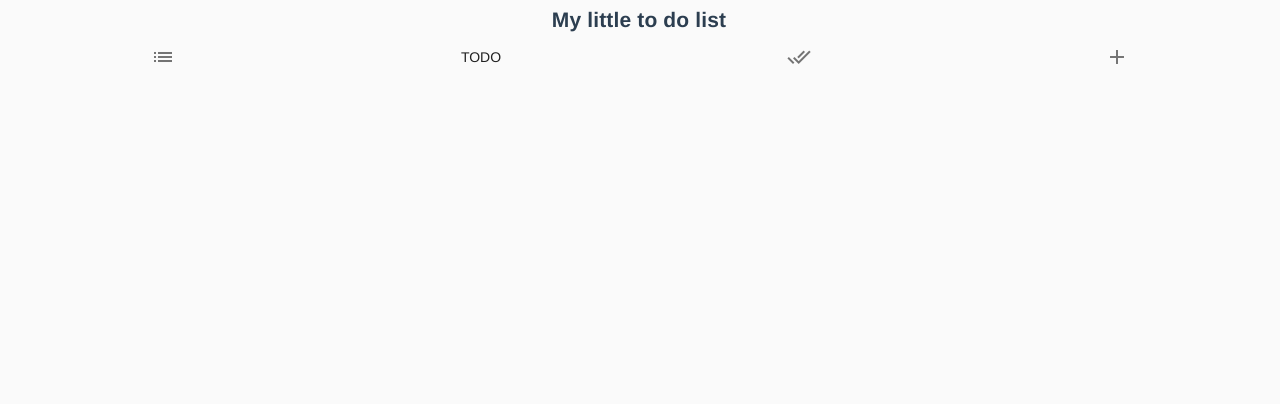
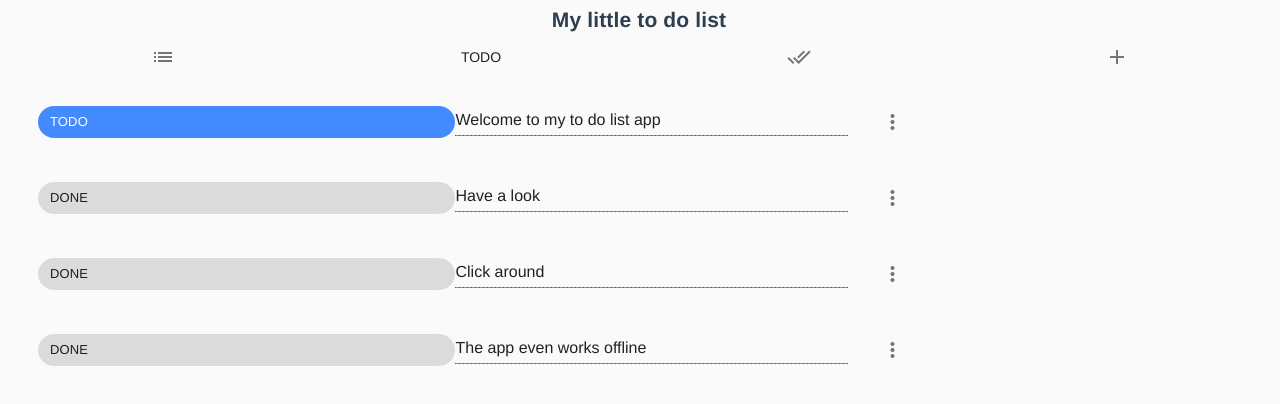
Before and after one commit to guylil/todo-list-vuejs, a Vue app: page / in a window 1280 px wide. Shown: the top 404 px of the page. Built offline with nearby package versions, Linux system fonts and the light colour scheme.

Commit message:
first time data added and formatting

```diff
--- a/src/components/TodoList.vue
+++ b/src/components/TodoList.vue
@@ -1,17 +1,30 @@
 <template>
   <div>
     <div class="filter-bar md-layout-nowrap">
-      <md-button class="md-layout-item md-xsmall-size-28 " @click="filterBy = 'all'"><md-icon>list</md-icon></md-button>
-      <md-button class="md-layout-item md-xsmall-size-28 " @click="filterBy = 'todo'">todo</md-button>
-      <md-button class="md-layout-item md-xsmall-size-28 " @click="filterBy = 'done'"><md-icon>done_all</md-icon></md-button>
-      <md-button class="md-layout-item md-xsmall-size-20 " @click="showNewTask=!showNewTask"><md-icon>add</md-icon></md-button>
+      <md-button
+        class="md-layout-item md-xsmall-size-28 "
+        @click="filterBy = 'all'"
+        ><md-icon>list</md-icon></md-button
+      >
+      <md-button
+        class="md-layout-item md-xsmall-size-28 "
+        @click="filterBy = 'todo'"
+        >todo</md-button
+      >
+      <md-button
+        class="md-layout-item md-xsmall-size-28 "
+        @click="filterBy = 'done'"
+        ><md-icon>done_all</md-icon></md-button
+      >
+      <md-button
+        class="md-layout-item md-xsmall-size-20 "
+        @click="showNewTask = !showNewTask"
+        ><md-icon>add</md-icon></md-button
+      >
     </div>
     <new-task v-if="showNewTask" @create-new-task="createNewTask"></new-task>
     <div v-for="task in tasksToShow" :key="task.taskId">
-      <task-item
-        :task-details="task"
-        @task-update="updateATask"
-      ></task-item>
+      <task-item :task-details="task" @task-update="updateATask"></task-item>
     </div>
   </div>
 </template>
@@ -60,11 +73,44 @@ export default {
       this.saveToLocalStorage();
     },
     getFromLocalStorage() {
-      if (localStorage.tasks) this.tasks = JSON.parse(localStorage.getItem("tasks"));
+      if (localStorage.tasks) {
+        this.tasks = JSON.parse(localStorage.getItem("tasks"));
+      } else {
+        this.addTasksForFirstTime();
+      }
     },
     saveToLocalStorage() {
-      localStorage.setItem("tasks",JSON.stringify(this.tasks));
+      localStorage.setItem("tasks", JSON.stringify(this.tasks));
     },
+    addTasksForFirstTime() {
+      this.tasks.push(
+        {
+          taskTitle: "Welcome to my to do list app",
+          taskDescription: "There are a lot of features here",
+          taskStatus: "todo",
+          taskId: 1
+        },
+        {
+          taskTitle: "Have a look",
+          taskDescription: "There are a lot of neat stuff",
+          taskStatus: "done",
+          taskId: 2
+        },
+        {
+          taskTitle: "Click around",
+          taskDescription:
+            "And you can see the code @ https://github.com/guylil/todo-list-vuejs --> on the Vuetify branch",
+          taskStatus: "done",
+          taskId: 3
+        },
+        {
+          taskTitle: "The app even works offline",
+          taskDescription: "Try it out",
+          taskStatus: "done",
+          taskId: 4
+        }
+      );
+    }
   },
   computed: {
     newTaskId() {
@@ -82,9 +128,9 @@ export default {
 </script>
 
 <style scoped>
-.filter-bar{
-    display: flex;
-    justify-content: space-around;
-    padding: 3px 0;
+.filter-bar {
+  display: flex;
+  justify-content: space-around;
+  padding: 3px 0;
 }
 </style>
```
